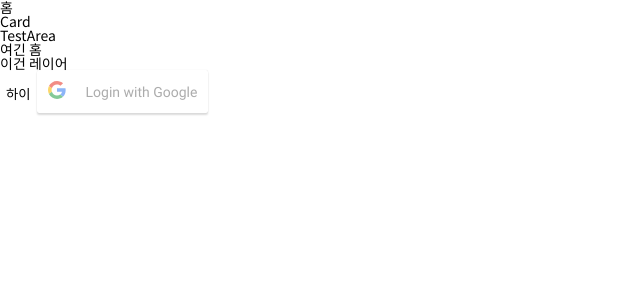
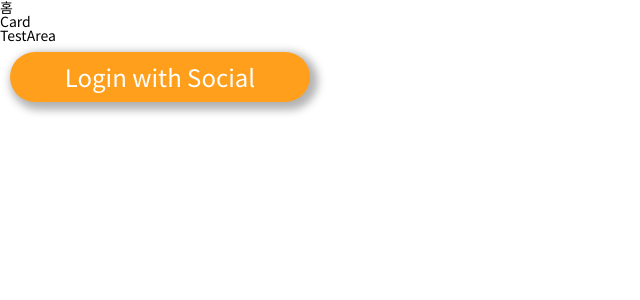
Before and after one commit to jes5918/co-fix, a React (Create React App) app in the folder frontend/: page / in a window 1280 px wide. Shown: the top 300 px of the page, without its empty margins (0-640 px from the left). Built offline with nearby package versions, Linux system fonts and the light colour scheme.

Commit message:
[feat/FE] : Modal component 기본 세팅

```diff
--- a/frontend/package.json
+++ b/frontend/package.json
@@ -11,7 +11,11 @@
     "@types/react": "^17.0.0",
     "@types/react-dom": "^17.0.0",
     "@types/react-router-dom": "^5.1.7",
+<<<<<<< HEAD
     "@types/styled-components": "5.1.9",
+=======
+    "@types/styled-components": "^5.1.9",
+>>>>>>> a2589b7 ([feat/FE] : Modal component 기본 세팅)
     "axios": "^0.21.1",
     "cors": "^2.8.5",
     "randomstring": "^1.1.5",
--- a/frontend/src/api/accounts/login.js
+++ b/frontend/src/api/accounts/login.js
@@ -2,8 +2,12 @@ import { createInstance } from '../index.js';
 
 const instance = createInstance();
 
-function loginInstance(loginInfo, success, fail) {
-  instance.post('accounts/login/', loginInfo).then(success).catch(fail);
+function googleLoginInstance(loginInfo, success, fail) {
+  instance.post('google/login/', loginInfo).then(success).catch(fail);
 }
 
-export { loginInstance };
+function githubLoginInstance(loginInfo, success, fail) {
+  instance.post('github/login/', loginInfo).then(success).catch(fail);
+}
+
+export { googleLoginInstance, githubLoginInstance };
--- a/frontend/src/api/index.js
+++ b/frontend/src/api/index.js
@@ -1,6 +1,6 @@
 import axios from 'axios';
 // API_KEY 받아오고
-const API_BASE_URL = 'https://j4b105.p.ssafy.io/api/';
+const API_BASE_URL = 'https://k4b104.p.ssafy.io/api/';
 
 // AuthHeader가 필요하지 않은 일반적인 Instance
 function createInstance() {
@@ -46,7 +46,7 @@ function AuthorizationInstance() {
       // 오류 요청을 보내기전 수행할 일
       // ...
       return Promise.reject(error);
-    }
+    },
   );
 
   return instance;
--- /dev/null
+++ b/frontend/src/components/common/BasicButton.tsx
@@ -0,0 +1,67 @@
+import React from 'react';
+import styled from 'styled-components';
+
+interface IButtonProps {
+  width: number;
+  height: number;
+  fontSize?: number;
+  backgroundColor?: string;
+}
+
+const Button = styled.div<IButtonProps>`
+  display: flex;
+  justify-content: center;
+  align-items: center;
+  text-align: center;
+  color: white;
+  cursor: pointer;
+  margin: 10px;
+  border: none;
+  border-radius: 30px;
+  box-shadow: 4px 4px 8px 4px rgba(0, 0, 0, 0.3);
+  font-size: ${({ fontSize }) => `${fontSize ? `${fontSize}px` : '24px'}`};
+  background-color: ${({ backgroundColor }) =>
+    `${backgroundColor ? backgroundColor : '#ff9f1c'}`};
+  height: ${({ height }) => `${height}px`};
+  width: ${({ width }) => `${width}px`};
+  transition: all 0.2s ease-in;
+
+  &:hover {
+    background-color: ${({ backgroundColor }) =>
+      `${backgroundColor ? backgroundColor : 'rgba(255, 81, 0, 0.883)'}`};
+  }
+
+  &:active {
+    box-shadow: 2px 2px 4px 2px rgba(0, 0, 0, 0.3);
+  }
+`;
+
+interface BasicButtonProps extends IButtonProps {
+  text: string;
+  onClickHandler: () => void;
+}
+
+function BasicButton(props: BasicButtonProps) {
+  const {
+    text,
+    onClickHandler,
+    width,
+    height,
+    fontSize,
+    backgroundColor,
+  } = props;
+
+  return (
+    <Button
+      height={height}
+      width={width}
+      fontSize={fontSize}
+      backgroundColor={backgroundColor}
+      onClick={onClickHandler}
+    >
+      {text}
+    </Button>
+  );
+}
+
+export default BasicButton;
--- a/frontend/src/components/login/GithubAuth.tsx
+++ b/frontend/src/components/login/GithubAuth.tsx
@@ -1,11 +1,54 @@
 import React from 'react';
+import GitHubLogin from 'react-github-login';
+import styled from 'styled-components';
+
+// api instance
+import { githubLoginInstance } from '../../api/accounts/login';
+
+const GitHubLoginButton = styled(GitHubLogin)`
+  display: flex;
+  align-items: center;
+  justify-content: center;
+  width: 200px;
+  height: 50px;
+  margin: 20px auto;
+  border: 1px solid;
+  border-radius: 30px;
+  font-size: 18px;
+  background-color: #fff;
+`;
 
 interface Props {}
 
 function GithubAuth(props: Props) {
-  const {} = props;
+  const onSuccess = (response: any) => {
+    console.log(response);
+    const formData = new FormData();
+    formData.append('code', response.code);
+    githubLoginInstance(
+      formData,
+      (res: any) => {
+        console.log(`res`, res);
+      },
+      (err: any) => {
+        console.error('err', err);
+      },
+    );
+  };
+  const onFailure = (response: any) =>
+    console.error('Github Login Error', response);
 
-  return <></>;
+  return (
+    <>
+      <GitHubLoginButton
+        clientId="43ffc24363dcdbff3b83"
+        onSuccess={onSuccess}
+        onFailure={onFailure}
+        scope="user"
+        buttonText="Login with GitHub"
+      />
+    </>
+  );
 }
 
 export default GithubAuth;
--- a/frontend/src/components/login/GoogleAuth.tsx
+++ b/frontend/src/components/login/GoogleAuth.tsx
@@ -1,6 +1,22 @@
-import axios from 'axios';
 import React from 'react';
 import GoogleLogin from 'react-google-login';
+import styled from 'styled-components';
+
+// api instance
+import { googleLoginInstance } from '../../api/accounts/login';
+
+const GoogleLoginButton = styled.div`
+  display: flex;
+  align-items: center;
+  justify-content: center;
+  width: 200px;
+  height: 50px;
+  margin: 20px auto;
+  border: 1px solid;
+  border-radius: 30px;
+  font-size: 18px;
+  background-color: #fff;
+`;
 
 interface Props {}
 
@@ -9,21 +25,28 @@ function GoogleAuth(props: Props) {
 
   const responseGoogle = (response: any) => {
     console.log(response);
-    // axios
-    //   .post(url, data, { Authorization: response.tokenId })
-    //   .then((res) => {
-    //     console.log(`google to server response`, res);
-    //   })
-    //   .catch((err) => {
-    //     console.error(`google to server error`, err);
-    //   });
+    const formData = new FormData();
+    formData.append('code', response.code);
+    googleLoginInstance(
+      formData,
+      (res: any) => {
+        console.log(`res`, res);
+      },
+      (err: any) => {
+        console.error('err', err);
+      },
+    );
   };
 
   return (
     <>
       <GoogleLogin
         clientId="104208269073-aicolkevpqsuh5a57a22l3n5h3d00ori.apps.googleusercontent.com"
-        buttonText="Login with Google"
+        render={(renderProps) => (
+          <GoogleLoginButton onClick={renderProps.onClick}>
+            Login with Google
+          </GoogleLoginButton>
+        )}
         isSignedIn={true}
         responseType="code"
         onSuccess={responseGoogle}
--- a/frontend/src/containers/Layer.tsx
+++ b/frontend/src/containers/Layer.tsx
@@ -1,15 +1,22 @@
 import React from 'react';
-import Button from '../components/common/Button';
+import BasicButton from '../components/common/BasicButton';
 
 interface Props {}
 
 function Layer(props: Props) {
-  // const {} = props;
-
+  const basicButtonClickHandler = () => {
+    console.log(`버튼클릭`);
+  };
   return (
     <>
       <div>이건 레이어</div>
-      <Button>하이</Button>
+      <BasicButton
+        width={170}
+        height={45}
+        // backgroundColor="blue"
+        onClickHandler={basicButtonClickHandler}
+        text="하우"
+      />
     </>
   );
 }
--- /dev/null
+++ b/frontend/src/containers/Modal.tsx
@@ -0,0 +1,67 @@
+import React from 'react';
+import styled from 'styled-components';
+
+const ModalLayer = styled.div`
+  position: absolute;
+  display: flex;
+  align-items: center;
+  justify-content: center;
+  top: 0;
+  left: 0;
+  width: 100%;
+  height: 100%;
+`;
+
+const ModalCloseLayer = styled.div`
+  position: absolute;
+  top: 0;
+  left: 0;
+  width: 100%;
+  height: 100%;
+  background-color: rgba(0, 0, 0, 0.3);
+  z-index: 10010;
+`;
+
+interface ModalContentProps {
+  width?: string;
+  height?: string;
+}
+
+const ModalContent = styled.div<ModalContentProps>`
+  position: relative;
+  display: flex;
+  align-items: center;
+  justify-content: center;
+  font-size: 50px;
+  padding: 10px;
+  height: ${({ height }) => `${height}`};
+  width: ${({ width }) => `${width}`};
+  border-radius: 30px;
+  background-color: rgb(255, 255, 255);
+  z-index: 10020;
+`;
+
+interface Props extends ModalContentProps {
+  children: React.ReactNode;
+  ModalToggleHandler: () => void;
+  isModalOpen: boolean;
+}
+
+function Modal(props: Props) {
+  const { children, ModalToggleHandler, isModalOpen, height, width } = props;
+
+  if (isModalOpen) {
+    return (
+      <ModalLayer>
+        <ModalCloseLayer onClick={ModalToggleHandler} />
+        <ModalContent height={height} width={width}>
+          {children}
+        </ModalContent>
+      </ModalLayer>
+    );
+  } else {
+    return null;
+  }
+}
+
+export default Modal;
--- a/frontend/src/react-app-env.d.ts
+++ b/frontend/src/react-app-env.d.ts
@@ -1,2 +1,3 @@
 /// <reference types="react-scripts" />
 declare module '*.woff';
+declare module 'react-github-login';
--- a/frontend/src/views/Home.tsx
+++ b/frontend/src/views/Home.tsx
@@ -1,22 +1,54 @@
-import React from 'react';
+import React, { useState } from 'react';
 import { RouteComponentProps } from 'react-router-dom';
+import styled from 'styled-components';
 
+// containers
+import Modal from '../containers/Modal';
+
+// components
+import BasicButton from '../components/common/BasicButton';
+import GithubAuth from '../components/login/GithubAuth';
 import GoogleAuth from '../components/login/GoogleAuth';
-import Layer from '../containers/Layer';
+
+const SocialLoginWrapper = styled.div`
+  display: flex;
+  flex-direction: column;
+  justify-content: center;
+  align-items: center;
+`;
 
 interface MatchParams {
   id: string;
 }
 
 function Home({ match }: RouteComponentProps<MatchParams>) {
-  const { id } = match.params;
-  console.log(match);
+  const [isModalOpen, setIsModalOpen] = useState<boolean>(false);
+
+  const ModalToggleHandler = () => {
+    console.log('modal toggle');
+    setIsModalOpen(!isModalOpen);
+  };
+
   return (
     <>
-      <div>여긴 홈</div>
-      <div>{id}</div>
-      <Layer />
-      <GoogleAuth />
+      <Modal
+        ModalToggleHandler={ModalToggleHandler}
+        isModalOpen={isModalOpen}
+        width="500px"
+        height="300px"
+      >
+        <SocialLoginWrapper>
+          <GoogleAuth />
+          <GithubAuth />
+        </SocialLoginWrapper>
+      </Modal>
+      <BasicButton
+        width={300}
+        height={50}
+        fontSize={24}
+        onClickHandler={ModalToggleHandler}
+        text="Login with Social"
+      />
     </>
   );
 }
```
Also changed, not shown: 1 other file (tests, documents, lock files or other folders).
